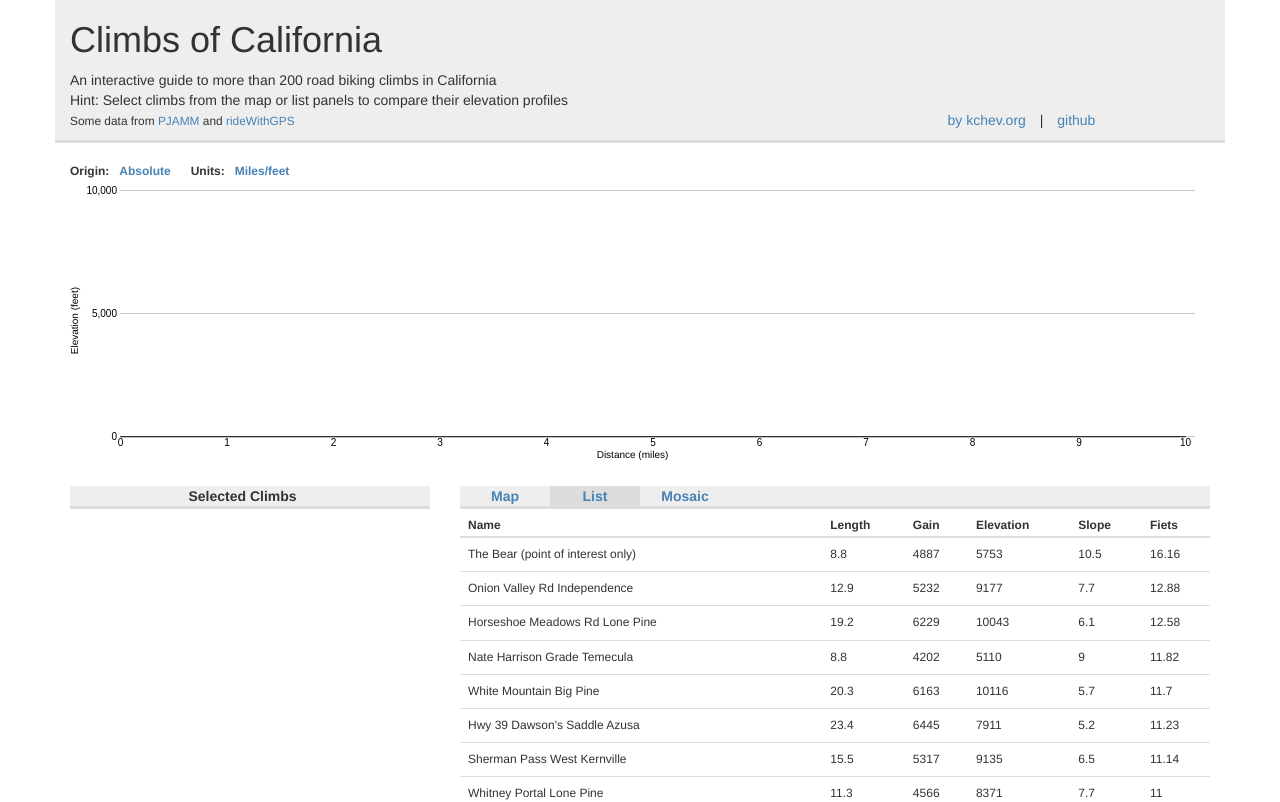
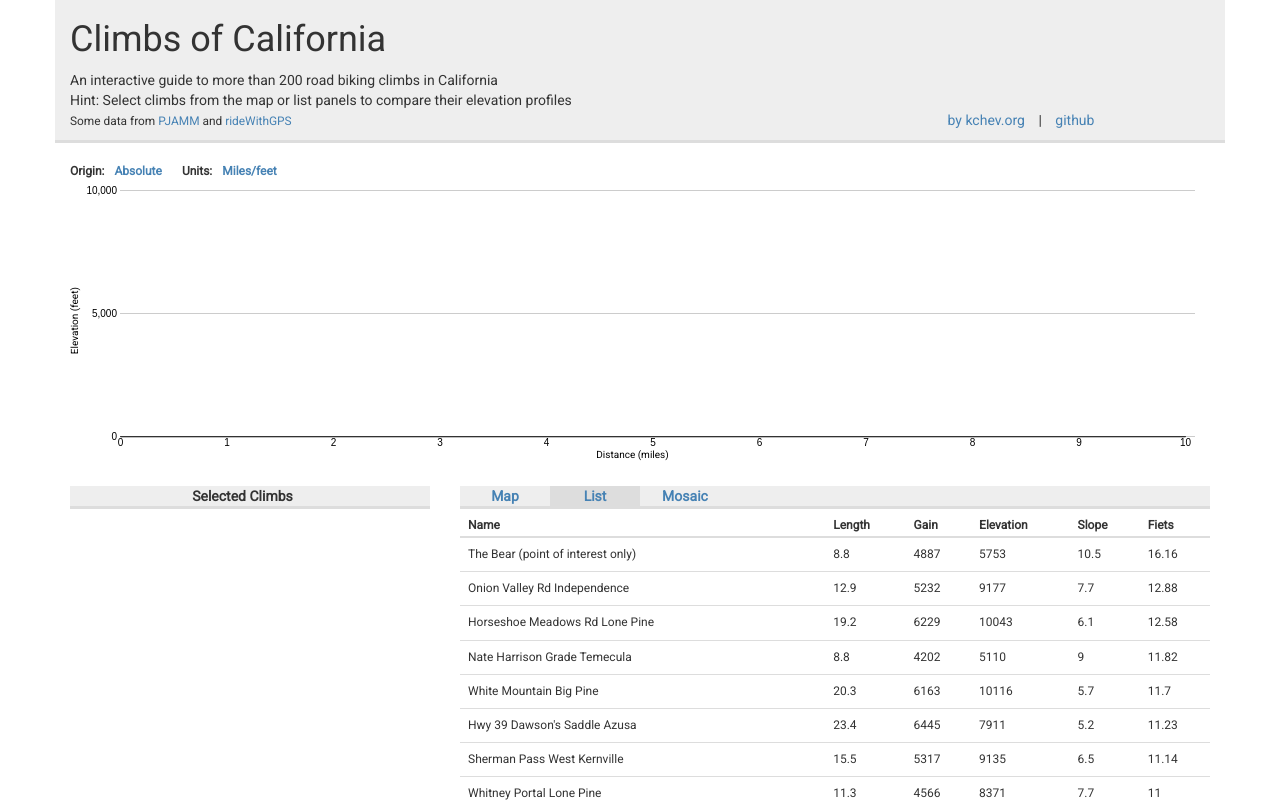
Before and after one commit to keithchev/climbs-of-california, a plain HTML site: page climbs-of-california.html in a window 1280 px wide. Shown: the top 802 px of the page. Drawn offline with Linux system fonts and the light colour scheme.

Commit message:
change fonts

```diff
--- a/climbs-of-california.html
+++ b/climbs-of-california.html
@@ -13,6 +13,7 @@
   <link href="./components/bootstrap/bootstrap.min.custom-breakpoint.css" rel="stylesheet">
   <!--  leaflet css -->
   <link rel="stylesheet" href="./components/leaflet/leaflet.css" />
+  <link href="https://fonts.googleapis.com/css?family=Roboto" rel="stylesheet">
 
 </head>
 <body>
--- a/styles/climbs-of-california.main.less
+++ b/styles/climbs-of-california.main.less
@@ -12,10 +12,17 @@
 @button-color-hover: #f7f7f7;
 @button-color-selected: #ddd;
 
-body { padding-top: 0px; }
+.main-font {
+  font-family: "Roboto", sans-serif;
+}
 
-div { border: 0px solid #ff6666; }
+html { .main-font; }
+
+body { padding-top: 0px; .main-font; }
+
+div { border: 0px solid #ff6666; .main-font; }
 svg { border: 0px solid #6666ff; }
+
 
 a         { color: @link-color; text-decoration: none; }
 a:hover   { color: @link-color - #333; text-decoration: none; }
@@ -94,8 +101,6 @@ a:visited { color: @link-color; text-decoration: none; }
 .plot-button-selected {
   background-color: @button-color-selected;
 }
-
-
 
 .tab {
   width: 90px;
```
